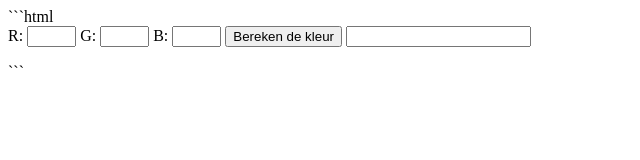
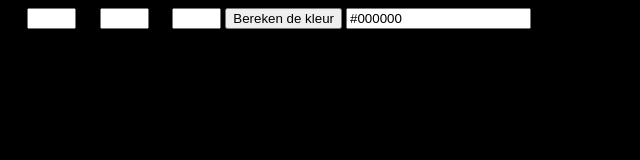
Before and after one commit to Nastyscorpion/javascript, a plain HTML site: page 07 CONSTRUCTOR/enis_rgb-to-hex.html in a window 1280 px wide. Both pictures are taken after a click on the button "Bereken de kleur". Shown: the whole page, without its empty margins (0-640 px from the left). Drawn offline with Linux system fonts and the light colour scheme.

Commit message:
21/01/2025 16:34

````diff
--- a/07 CONSTRUCTOR/enis_rgb-to-hex.html
+++ b/07 CONSTRUCTOR/enis_rgb-to-hex.html
@@ -1,4 +1,3 @@
-```html
 <!DOCTYPE html>
 <html lang="en">
   <head>
@@ -30,25 +29,37 @@
         this.rood = rood;
         this.groen = groen;
         this.blauw = blauw;
-      // HEXSTRING METHOD().
-        this.hexString = function() {
-          return `#${(this.rood)}${(this.groen)}${(this.blauw)}`;
+
+        this.hexString = function () {
+          let roodHex = hexadecimaalTransformeren(this.rood);
+          let groenHex = hexadecimaalTransformeren(this.groen);
+          let blauwHex = hexadecimaalTransformeren(this.blauw);
+          // RETURN ALS STRING
+          return `#${roodHex}${groenHex}${blauwHex}`;
         };
+      }
+
+      // FUNCTIE HEXADECIMAAL TRANSFORMEREN() EN 1-DIGIT-CONTROLE.
+      function hexadecimaalTransformeren(kleurCode) {
+        // ROND AF NAAR BENEDEN + TOSTRING FUNCTIE(16) + HOOFDLETTERS
+        let hex = Math.floor(kleurCode).toString(16).toUpperCase();
+        return hex.length === 1 ? "0" + hex : hex;
+      }
 
       // FUNCTIE BEREKENKLEUR().
       function berekenKleur() {
-        let rood = document.getElementById("kleurRIn").value;
-        let groen = document.getElementById("kleurGIn").value;
-        let blauw = document.getElementById("kleurBIn").value;
+        let rood = parseInt(document.getElementById("kleurRIn").value) || 0;
+        let groen = parseInt(document.getElementById("kleurGIn").value) || 0;
+        let blauw = parseInt(document.getElementById("kleurBIn").value) || 0;
 
-      // MAAK NIEUWE KLEURHEX-OBJECT AAN; NAAM = MIJNKLEURHEX.
+        // MAAK NIEUWE KLEURHEX-OBJECT AAN; NAAM = MIJNKLEURHEX.
         let mijnKleurHex = new KleurHex(rood, groen, blauw);
 
-      // TOON DE HEX-WAARDE.
+        // TOON DE HEX-WAARDE.
         document.getElementById("hexWaardeOut").value =
           mijnKleurHex.hexString();
+        document.body.style.backgroundColor = mijnKleurHex.hexString();
       }
     </script>
   </body>
 </html>
-```
````
